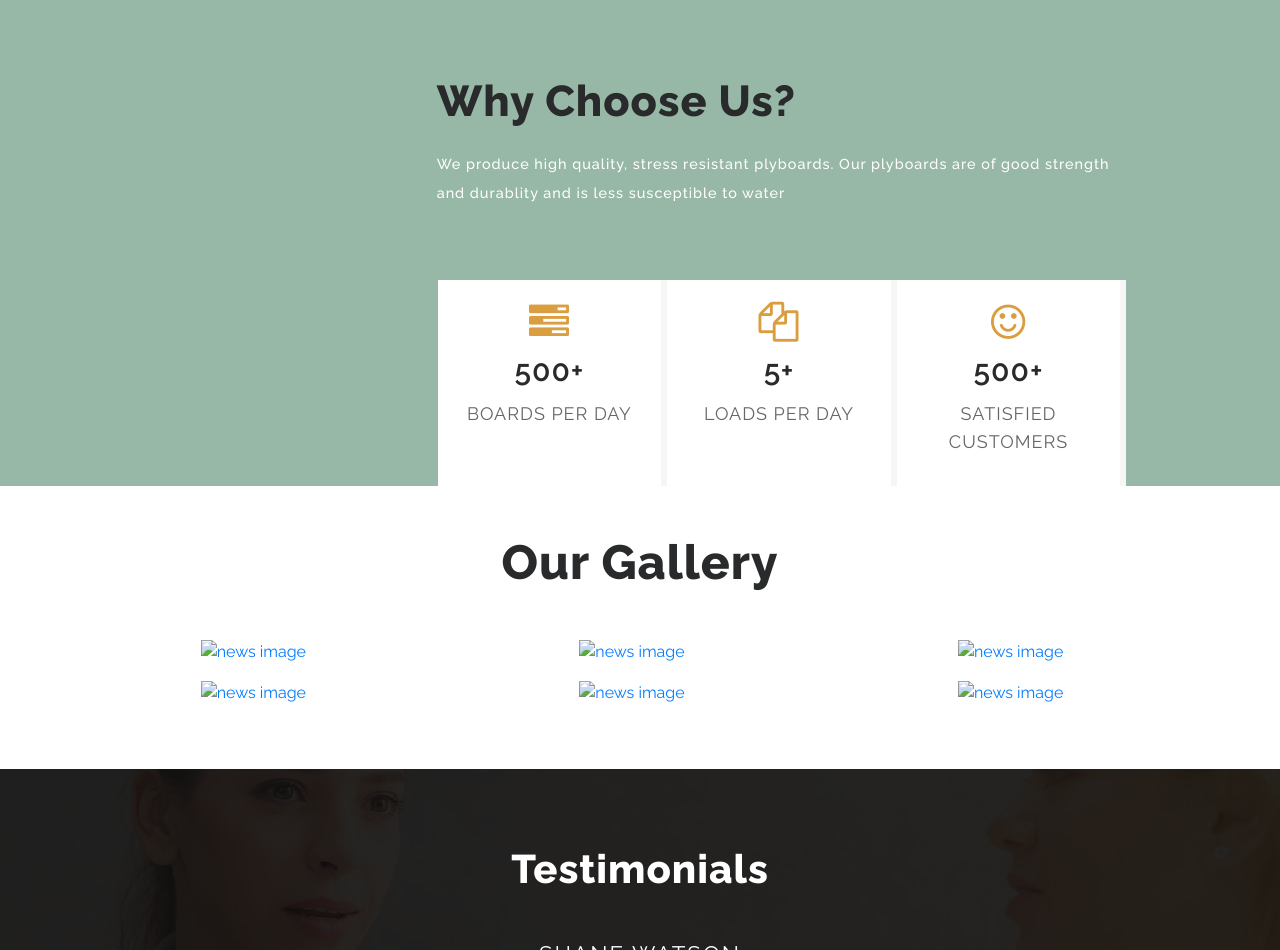
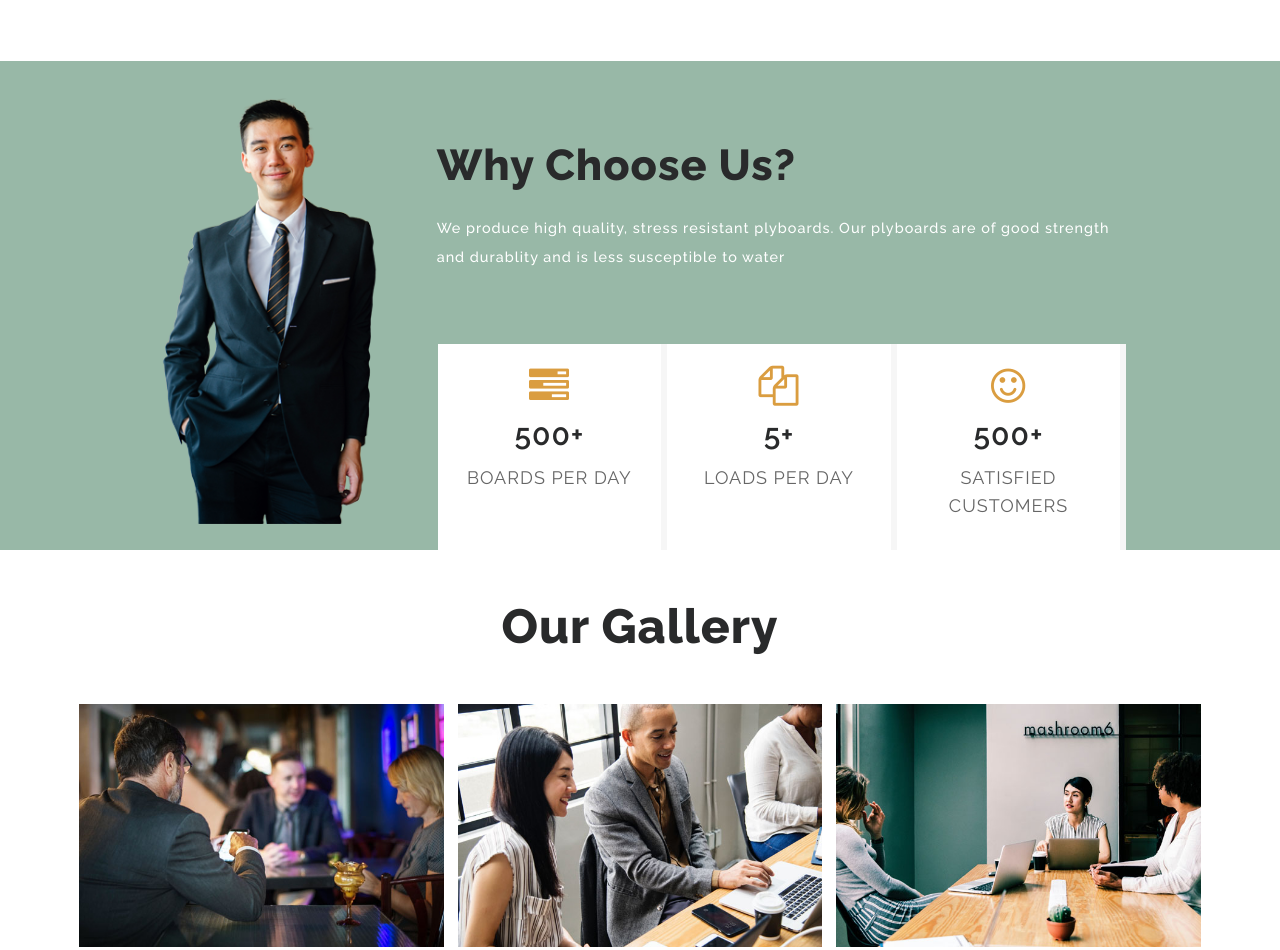
Before and after one commit to jazzirHussain/NWP-Site, a plain HTML site: page index.html in a window 1280 px wide. Shown: the part 1381-2331 px from the top of the page. Drawn offline with Linux system fonts and the light colour scheme.

Commit message:
image path change

```diff
--- a/index.html
+++ b/index.html
@@ -70,7 +70,7 @@
                 <p class="mt-4 ml-5">Plywoods are not only mixture of many raw materials but are also mixture of<strong> Art, Care </strong>and<strong> Dedication</strong>. As the saying goes <strong>"Only dedicated minds can bring changes in the society"</strong> we are also changing the perspectives about Plywood industries. Unlike earlier times, now each and everyone are accesible to our plyboards through our outlets which are spread across different parts of Kerala. We are one of the kerala's leading plywood dealers since 1990. We build plyboards which are needed for the current generation.</p>
             </div>
             <div class="col-lg-6 cont2 py-lg-2 content-left-bottom mb-5">
-                <img src="../mine/g1.jpg" alt="news image" class="img-fluid">
+                <img src="g1.jpg" alt="news image" class="img-fluid">
             </div>
         </div>
             <div class="row service">
@@ -107,7 +107,7 @@
         <div class="containor_why">
             <div class="row">
             <div class="stckr col-lg-4">
-                <img src="../mine/2.png " class="img-fluid" alt="">
+                <img src="2.png " class="img-fluid" alt="">
             </div>
             <div class="cont3 col-lg-8">
                 <div>
@@ -144,22 +144,22 @@
             </div>
             <div class="row news-grids text-center gallery-wrap m-5">
                 <div class="col-12 col-md-4 gal-img mb-3 gals">
-                    <a href="#gal1"><img src="../mine/g1.jpg" alt="news image" class="img-fluid"></a>
+                    <a href="#gal1"><img src="g1.jpg" alt="news image" class="img-fluid"></a>
                 </div>
                 <div class="col-12 col-md-4 gal-img mb-3 gals">
-                    <a href="#gal2"><img src="../mine/g2.jpg" alt="news image" class="img-fluid"></a>
+                    <a href="#gal2"><img src="g2.jpg" alt="news image" class="img-fluid"></a>
                 </div>
                 <div class="col-12 col-md-4 gal-img mb-3 gals">
-                    <a href="#gal3"><img src="../mine/g3.jpg" alt="news image" class="img-fluid"></a>
+                    <a href="#gal3"><img src="g3.jpg" alt="news image" class="img-fluid"></a>
                 </div>
                 <div class="col-12 col-md-4 gal-img mb-3 gals">
-                    <a href="#gal4"><img src="../mine/g4.jpg" alt="news image" class="img-fluid"></a>
+                    <a href="#gal4"><img src="g4.jpg" alt="news image" class="img-fluid"></a>
                 </div>
 				<div class="col-12 col-md-4 gal-img mb-3 gals">
-                    <a href="#gal1"><img src="../mine/g5.jpg" alt="news image" class="img-fluid"></a>
+                    <a href="#gal1"><img src="g5.jpg" alt="news image" class="img-fluid"></a>
                 </div>
                 <div class="col-12 col-md-4 gal-img mb-3 gals">
-                    <a href="#gal2"><img src="../mine/g6.jpg" alt="news image" class="img-fluid"></a>
+                    <a href="#gal2"><img src="g6.jpg" alt="news image" class="img-fluid"></a>
                 </div>
 
             </div>
```
